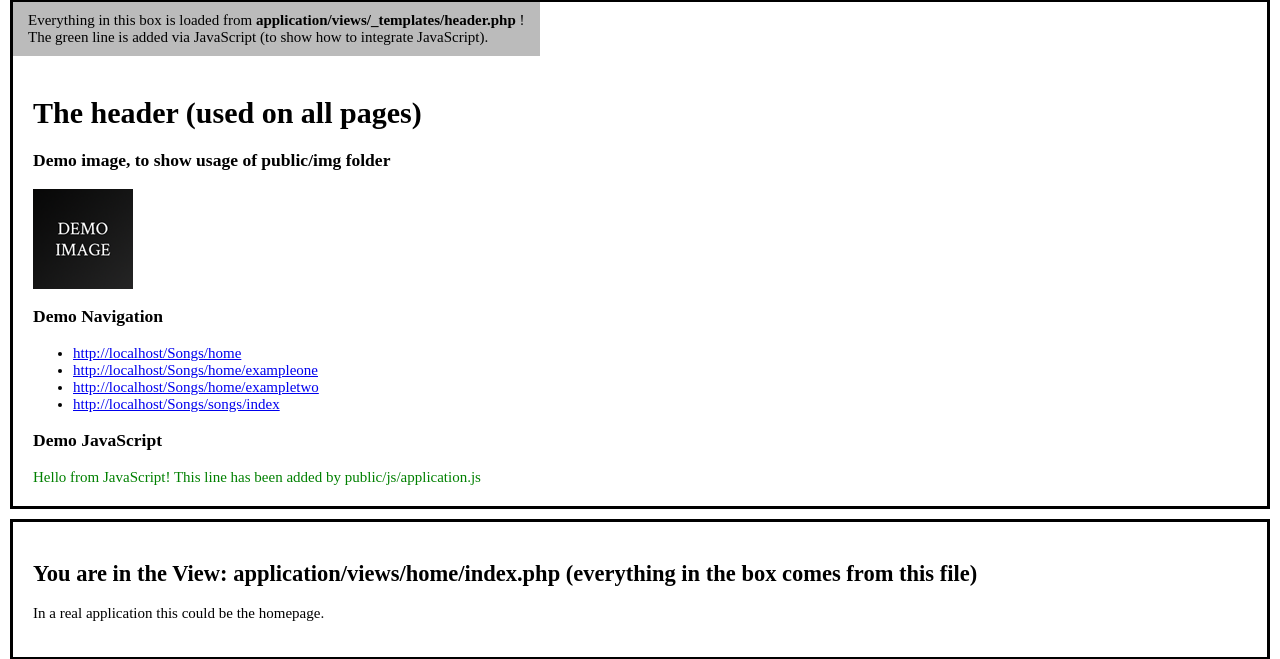
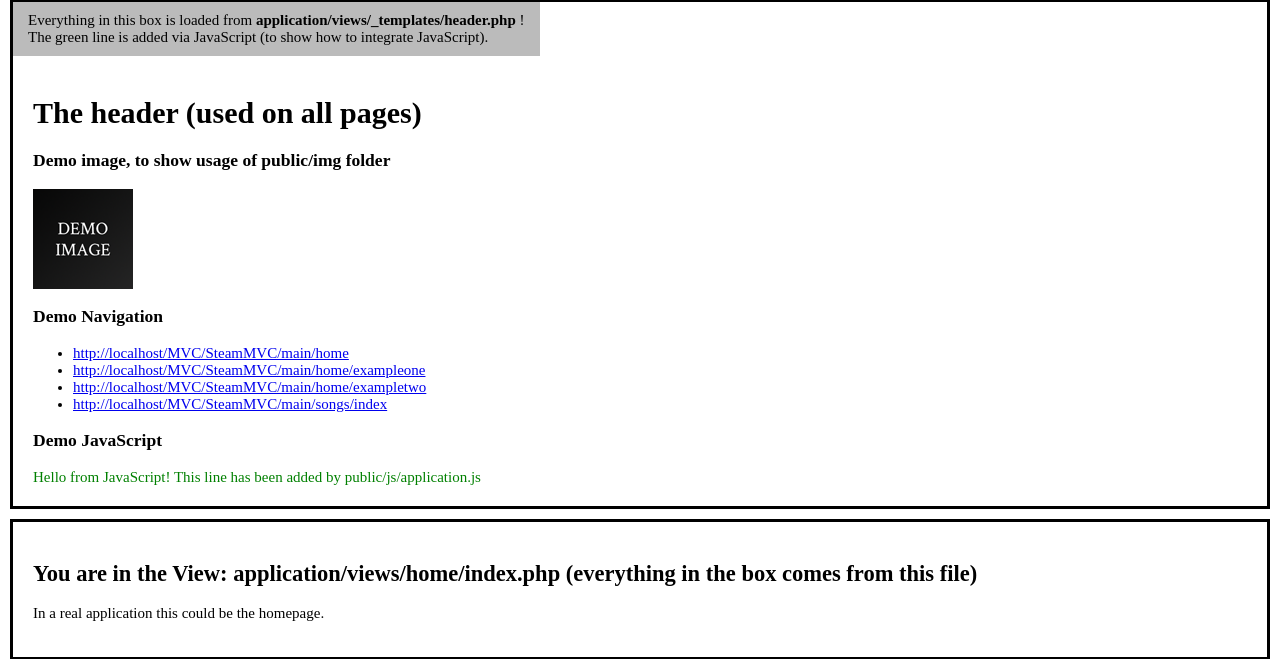
Before and after one commit to Suzin77/Steam-app, a PHP site: page /MVC/ in a window 1280 px wide. Shown: the part 28-687 px from the top of the page. Run offline with PHP 8.4, Linux system fonts and the light colour scheme; some libraries are stand-ins or nearby versions.

Commit message:
URL change
URL change

```diff
--- a/application/config/config.php
+++ b/application/config/config.php
@@ -18,7 +18,7 @@ ini_set("display_errors", 1);
  * Configuration for: Project URL
  * Put your URL here, for local development "127.0.0.1" or "localhost" (plus sub-folder) is fine
  */
-define('URL', 'http://localhost/Songs/');
+define('URL', 'http://localhost/MVC/SteamMVC/main/');
 
 /**
  * Configuration for: Database
--- a/index.php
+++ b/index.php
@@ -4,6 +4,7 @@
  * A simple PHP MVC skeleton
  * dodanie mojego tekstu.
  * dodanie drugiej linijki
+ * dodawanie do develpmentu
  *
  * @package php-mvc
  * @author Panique
```
